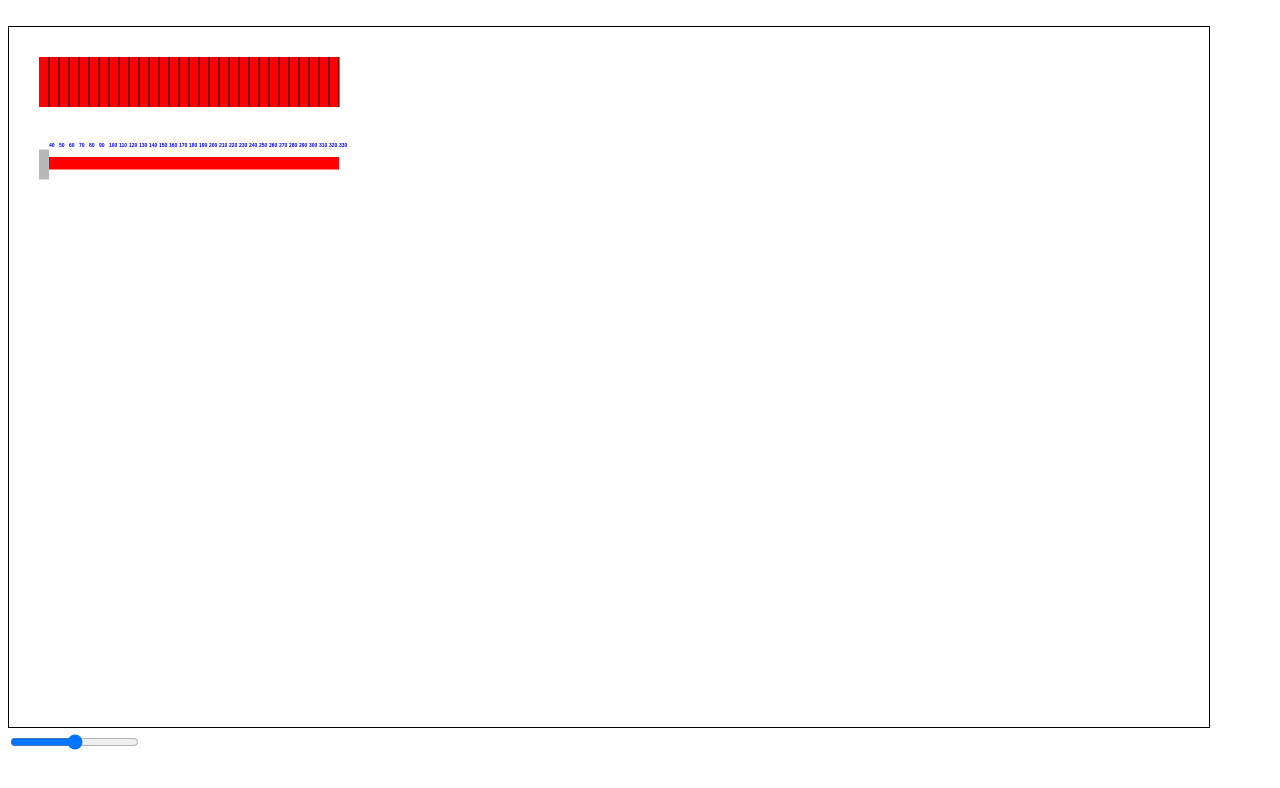
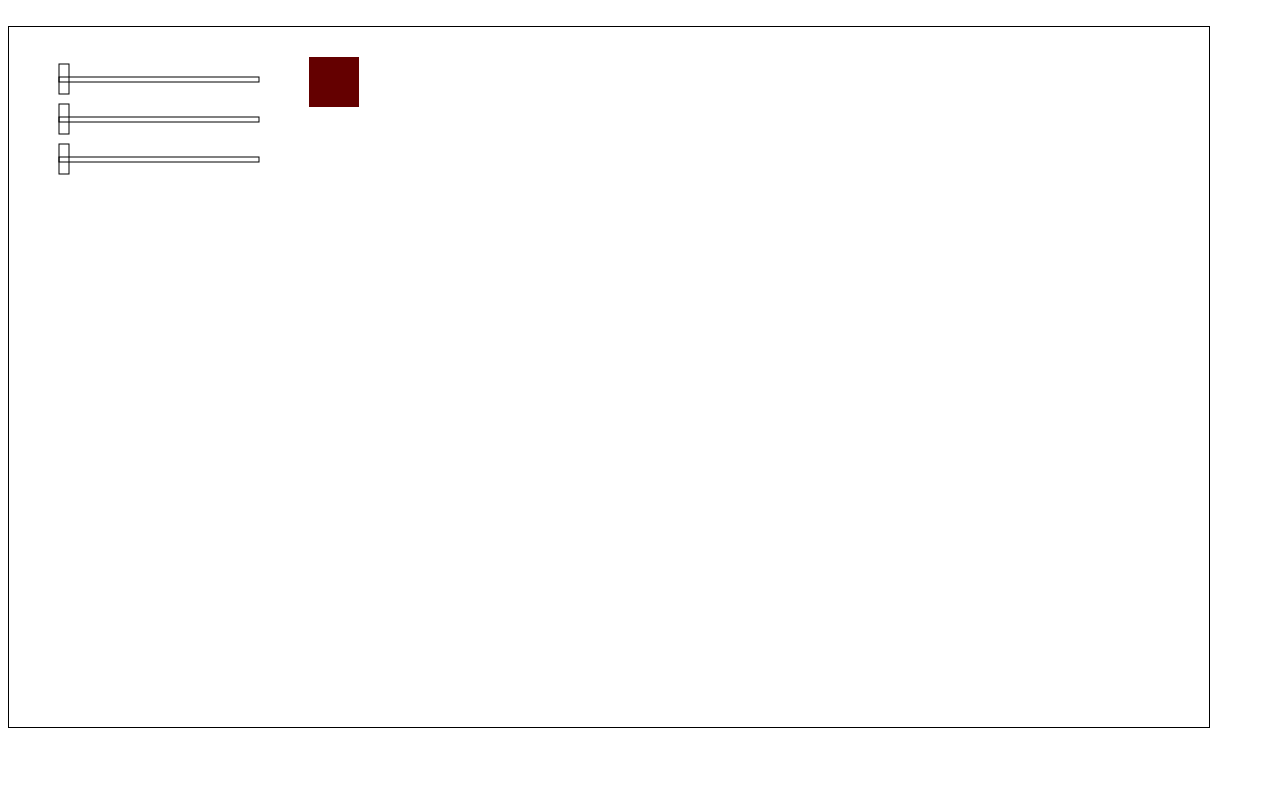
Before and after one commit to unairf/canvaspaint, a plain HTML site: page public_html/index.html in a window 1280 px wide. Drawn offline with Linux system fonts and the light colour scheme.

Commit message:
Second commit

```diff
--- a/public_html/index.html
+++ b/public_html/index.html
@@ -38,233 +38,151 @@
 }
 </style>
 <script>
-var lienzo;
+var canvas;
 var ctx;
-var anchoLienzo=1200;
-var altoLienzo=700;
-var mx=0;//Velocidad izquierda-derecha
-var my=0;//Velocidad arriba-abajo
-var cuadroxx=new Array();
-var cuadroyy=new Array();
-var intervalo;
-var cua=10;//Frecuencia de cuadros en la estela por segundo
-contador=0;
-tot=50;//Cantidad de cuadros en la estela
-var arrayX = new Array();
-var arrayY = new Array();
-var seguir = 1;
-var reglaX = 30;
-var reglaY = 30;
-var reglaAncho = 300;
-var reglaAlto = 50;
-var cuadradoX = 20;
-var cuadradoY = 20;
-var cuadradoAlto = 30;
-var cuadradoAncho = 10;
-var arrastrando = "false";
-var moverCuadrado = "false";
-var ratonX = 0;
-var ratonY = 0;
-var anchuraBordesRectangulo = 300;
-var lineaElegidaX = 0;
-var lineaElegidaY = 0;
-var lineaElegidaAncho = 0;
-var lineaElegidaAlto = 0;
-var verdeX = 0;
-var verdeY = 0;
-window.onload = function(){
-	lienzo = document.getElementById("zona");
-	lienzo.width=anchoLienzo;
-	lienzo.height=altoLienzo;
-	ctx = lienzo.getContext("2d");
-        prepararCanvas();
-        primerCuadrado();
+var CANVAS_ANCHURA = 1200;
+var CANVAS_ALTURA = 700;
+var sliderRojoY = 50;
+var sliderAzulY = 90;
+var sliderVerdeY = 130;
+var slidersAnchura = 200;
+var slidersAltura = 5;
+var slidersPosicionX = 50;
+var rectanguloReglaRojoX = 0;
+var rectanguloReglaRojoY = 0;
+var rectanguloReglaAzulX = 0;
+var rectanguloReglaAzulY = 0;
+var rectanguloReglaVerdeX = 0;
+var rectanguloReglaVerdeY = 0;
+var rectangulosReglaAnchura = 10;
+var rectangulosReglaAltura = 30;
+var colorRojo = 100;
+var colorVerde = 0;
+var colorAzul = 0;
+var cuadradoPrevisualizarColorX = 300;
+var cuadradoPrevisualizarColorY = 30;
+var cuadradoPrevisualizarColorAnchura = 50;
+var cuadradoPrevisualizarColorAltura = 50;
+var lblPosicionX = 980;
+var lblPosicionXY = 300;
+var lblPosicionYY = 400;
+var lblRojoX = 0;
+var lblRojoY = 0;
+var lblAzulX = 0;
+var lblAzulY = 0;
+var lblVerdeX = 0;
+var lblVerdeY = 0;
+var clicRojo = 0;
+var clicAzul = 0;
+var clicVerde = 0;
 
 
-        function getMousePos(canvas, evt) {
-    var rect = canvas.getBoundingClientRect(), root = document.documentElement;
-
-    // return relative mouse position
-    var mouseX = evt.clientX - rect.left - root.scrollLeft;
-    var mouseY = evt.clientY - rect.top - root.scrollTop;
-    return {
-      x: mouseX,
-      y: mouseY
-    };
+function dibujarSlider(x,y,altura,anchura, color) {
+   // alert("Entrado en dibujarSlider()");
+   ctx.strokeRect(x,y,anchura,altura);
+   if(color == "rojo"){
+       ctx.strokeRect(x,y - (rectangulosReglaAltura / 2 - 2),rectangulosReglaAnchura,rectangulosReglaAltura);
+       rectanguloReglaRojoX = x;
+       rectanguloReglaRojoY = y - (rectangulosReglaAltura / 2 - 2);
+      // alert(rectanguloReglaRojoY);
    }
-
-        function primerCuadrado() {
-            //Dibujar el cuadrado que mostrará dónde se encuentra en el slide bar
-        cuadradoX = reglaX;
-        cuadradoY = reglaY;
-        ctx.beginPath();
-
-        ctx.fillStyle="#BAB8B8";
-        ctx.fillRect(reglaX, reglaY + 100  - cuadradoAlto /4,10,30);
+   else if(color="verde"){
+       ctx.strokeRect(x,y - (rectangulosReglaAltura / 2 - 2),rectangulosReglaAnchura,rectangulosReglaAltura);
+       rectanguloReglaVerdeX = x;
+       rectanguloReglaVerdeY = y - (rectangulosReglaAltura / 2 - 2);
    }
-
-	function dibujarLinea(x,y,x2,y2){
-                ctx.beginPath();
-                ctx.moveTo(x,y);
-                ctx.lineTo(x2,y2);
-                ctx.stroke();
-}
-    function mostrarPosicion(texto) {
-        numero = parseInt(texto);
-        ctx.fillStyle = "blue";
-                ctx.font = "bold 20px Arial";
-                ctx.fillText("Anchura del rectángulo: " + numero + "px", 300,300);
-    }
-
-        function dibujarCuadradoMoviendo(posicionX) {
-            if((moverCuadrado="true") && (arrastrando="true")){
-               ctx.clearRect(0, 0, lienzo.width, lienzo.height);
-            prepararCanvas();
-            ctx.beginPath();
-        ctx.fillStyle="#BAB8B8";
-        ctx.fillRect(posicionX, reglaY + 100  - cuadradoAlto /4,cuadradoAncho,cuadradoAlto);
-        mostrarPosicion(posicionX);
-        anchuraBordesRectangulo = posicionX - 20;
-        verdeX = ratonX;
-        //Dibujar verde
-        //ctx.fillStyle="#95A18E";
-        //ctx.fillRect(posicionX, reglaY  - cuadradoAlto /4 + 4,3,15);
-        ctx.fillStyle="rgba(0,0,255,0.5)";
-
-        ctx.fillRect(reglaX, reglaY,posicionX - 30,reglaAlto);
-
-
-
-        if((posicionX < reglaX) || (posicionX > reglaX + reglaAncho)) {
-            moverCuadrado="false";
-            arrastrando="false";
-
+   else if(color="azul"){
+       ctx.strokeRect(x,y - (rectangulosReglaAltura / 2 - 2),rectangulosReglaAnchura,rectangulosReglaAltura);
+       rectanguloReglaAzulX = x;
+       rectanguloReglaAzulY = y - (rectangulosReglaAltura / 2 - 2);
 
    }
 }
 
+function dibujarCuadradoPrevisualizarColor() {
+     ctx.fillStyle = "rgb(" + colorRojo + "," + colorVerde + "," + colorAzul + ")";
+    ctx.fillRect(cuadradoPrevisualizarColorX,cuadradoPrevisualizarColorY,cuadradoPrevisualizarColorAnchura, cuadradoPrevisualizarColorAltura);
+
+   // ctx.fillStyle = "rgb(255, 255, 255)";
 }
 
-        function principio() {
-             ctx.clearRect(0, 0, lienzo.width, lienzo.height);
-            prepararCanvas();
-            ctx.beginPath();
-        ctx.fillStyle="#BAB8B8";
-        ctx.fillRect(reglaX, reglaY + 100  - cuadradoAlto /4,cuadradoAncho,cuadradoAlto);
-        mostrarPosicion(reglaX);
-        anchuraBordesRectangulo = 20;
-
-        }
-
-        function roundedRect(x,y,width,height,radius){
-   ctx.beginPath();
-   ctx.moveTo(x,y+radius);
-   ctx.lineTo(x,y+height-radius);
-   ctx.quadraticCurveTo(x,y+height,x+radius,y+height);
-   ctx.lineTo(x+width-radius,y+height);
-   ctx.quadraticCurveTo(x+width,y+height,x+width,y+height-radius);
-   ctx.lineTo(x+width,y+radius);
-   ctx.quadraticCurveTo(x+width,y,x+width-radius,y);
-   ctx.lineTo(x+radius,y);
-   ctx.quadraticCurveTo(x,y,x,y+radius);
-   ctx.stroke();
-
-
-}
-
-
-       function prepararCanvas() {
-
-           //Dibujar el rectángulo cuyos bordes se cambian
-                //roundedRect(500, reglaY + 100,anchuraBordesRectangulo,300,30);
+window.onload = function() {
+    alert("Entra en onload");
+    canvas = document.getElementById("zona");
+	canvas.width=CANVAS_ANCHURA;
+	canvas.height=CANVAS_ALTURA;
+	ctx = canvas.getContext("2d");
+  dibujarSlider(slidersPosicionX,sliderRojoY,slidersAltura,slidersAnchura,"rojo");
+  dibujarSlider(slidersPosicionX,sliderAzulY,slidersAltura,slidersAnchura,"verde");
+  dibujarSlider(slidersPosicionX,sliderVerdeY,slidersAltura,slidersAnchura,"azul");
+  dibujarCuadradoPrevisualizarColor();
 
 
 
 
-            //Dibujar el spiner bar con el valor de su posición
+        canvas.addEventListener('mousemove', function(evt) {
+            ctx.clearRect(lblPosicionX - 20,lblPosicionXY - 30,500,500);
+        var mousePos = getMousePos(canvas, evt);
 
-         ctx.beginPath();
+       // var message = 'Mouse position: ' + mousePos.x + ',' + mousePos.y;
+        ctx.font = "30px Arial";
 
-        ctx.fillStyle="#FF0000";
-        ctx.fillRect(reglaX, reglaY + 100,reglaAncho,reglaAlto / 4);
+        ctx.fillText("Posición X: " + mousePos.x,lblPosicionX,lblPosicionXY);
+        ctx.fillText("Posición Y: " + mousePos.y,lblPosicionX,lblPosicionYY);
+        ctx.fillText("Rojo: " + colorRojo,lblPosicionX,lblPosicionYY + 100);
+        ctx.fillText("Azul: " + colorAzul,lblPosicionX,lblPosicionYY + 200);
+        ctx.fillText("Verde: " + colorVerde,lblPosicionX,lblPosicionYY + 300);
+      }, false);
+
+
+
+
+    canvas.addEventListener("mouseup", function(evt) {
+    clicRojo = 0;
+    clicAzul = 0;
+    clicVerde = 0;
+    //cvs.removeEventListener('mousemove',mouseMoveHandler,false);
+});
+
+canvas.addEventListener("mousedown", function(evt) {
+     var mousePos = getMousePos(canvas, evt);
+   // alert("Entrando en mousedown");
+    if(parseInt(mousePos.x) >= parseInt(rectanguloReglaRojoX) && parseInt(mousePos.x) < parseInt(rectanguloReglaRojoX) + parseInt(rectangulosReglaAnchura) && parseInt(mousePos.y) > parseInt(rectanguloReglaRojoY) && parseInt(mousePos.y) < parseInt(rectanguloReglaRojoY) + parseInt(rectangulosReglaAltura)) {
+        alert("Has hecho clic en el rojo");
+        eliminarSlider("rojo");
+
+    }
+    //cvs.removeEventListener('mousemove',mouseMoveHandler,false);
+});
+
+
+};
 
 
 
 
 
-        //Dibujar el rectángulo que actúa como regla
-        ctx.beginPath();
-
-        ctx.fillStyle="#FF0000";
-        ctx.fillRect(reglaX, reglaY,reglaAncho,reglaAlto);
-
-        var reglaCont= 0;
-        for(i=reglaX;i<reglaAncho + 40;i++){
-
-            if(reglaCont==10){
-                reglaCont=0;
-
-                dibujarLinea(i,reglaY,i,reglaY + reglaAlto);
-                ctx.fillStyle = "blue";
-                ctx.font = "bold 5px Arial";
-                ctx.fillText(i, i, reglaY + reglaAlto + 40);
-                lineaElegidaX = i
-                lineaElegidaY = reglaY;
-                reglaElegidaAncho = reglaY;
-                lineaElegidaAlto = reglaAlto + 20;
 
 
-            }
-            reglaCont++;
-        }
-
+function getMousePos(canvas, evt) {
+   // alert("Entra en getMousePos");
+        var rect = canvas.getBoundingClientRect();
+        return {
+          x: evt.clientX - rect.left,
+          y: evt.clientY - rect.top
+        };
       }
 
 
-        lienzo.onmouseup=function(){
-            arrastrando = "false";
-            moverCuadrado = "false";
-        };
-
-
-
-
-        lienzo.onmousedown = function (pulsar){
-            ratonX = pulsar.pageX -this.offsetLeft;
-            ratonY = pulsar.pageY -this.offsetTop;
-            arrastrando= "true";
-            if(arrastrando==="true"){
-
-               if((ratonX > reglaX) && (ratonX < reglaX + reglaAncho)){
-
-                if((ratonY > reglaY + 100) && (ratonY < reglaY + 100 + reglaAlto)){
-                moverCuadrado = "true";
-                ctx.clearRect(0, 0, lienzo.width, lienzo.height);
-                prepararCanvas();
-                mostrarPosicion(ratonX);
-              // dibujarCuadradoMoviendo();
-                }
+function eliminarSlider(color) {
+    if(color == "rojo") {
+        alert("Ha entrado en eliminar");
+        ctx.clearRect(sliderRojoX - 20,sliderRojoY - 30,500,400);
     }
 }
 
 
-        }
 
-
-        lienzo.addEventListener('mousemove', function(evt) {
-            var mousePos = getMousePos(lienzo, evt);
-
-            if(arrastrando === "true"){
-                if(moverCuadrado==="true"){
-                dibujarCuadradoMoviendo(mousePos.x);
-            }
-
-            }
-
-
-
-    }, false);
-        }
 
 
 
@@ -272,15 +190,10 @@ window.onload = function(){
 </head>
 <body>
 <br>
-	<canvas id="zona">
+	<canvas width="1920" height="1080" id="zona">
 		Su navegador no soporta la etiqueta canvas
 	</canvas>
 <br>
-<div class="wrapper">
-
-    <input id="volume" type=range min=0 max=100 value=50 >
-</div>
-
 <p id="posX"></p>
 <p id="posY"></p>
 <br />
```
Lines whose indentation alone changed are shown as unchanged.
